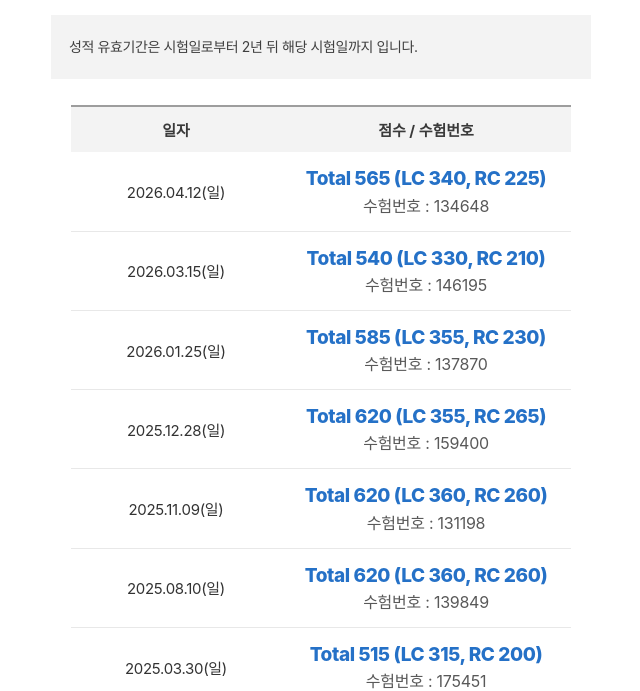
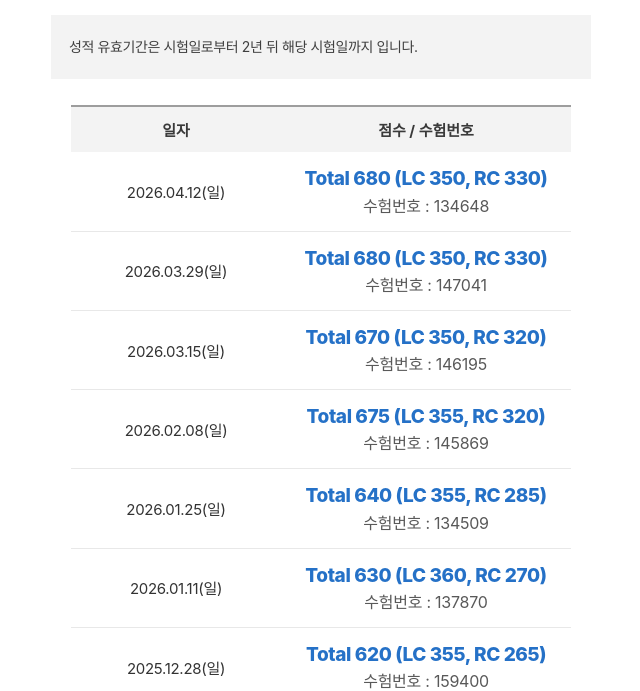
Before and after one commit to sungchol3/HTML_Project, a website: page m_toeic_score_list.html in a window 1280 px wide. Shown: the part 113-804 px from the top of the page, without its empty margins (319-959 px from the left). Drawn offline with Linux system fonts and the light colour scheme.

Commit message:
Update m_toeic_score_list.js script
Change the table contents into data from toeic_scores.csv automatically.

```diff
--- a/m_toeic_score_list.html
+++ b/m_toeic_score_list.html
@@ -1,4 +1,4 @@
- <!DOCTYPE html>
+<!DOCTYPE html>
 <html lang="ko">
 <head>
     <meta charset="UTF-8">
@@ -20,7 +20,7 @@
 
         body {
             margin: 0;
-            font-family: -apple-system, BlinkMacSystemFont, "Apple SD Gothic Neo", "Noto Sans KR", "Segoe UI", sans-serif;
+            font-family: -apple-system, BlinkMacSystemFont, "Apple SD Gothic Neo", "Segoe UI", sans-serif;
             color: var(--text-dark);
             background: #fff;
         }
@@ -272,66 +272,11 @@
                         <th scope="col">점수 / 수험번호</th>
                     </tr>
                 </thead>
-                <tbody>
-                    <tr>
-                        <td class="date-cell">2026.04.12(일)</td>
-                        <td class="result-cell">
-                            <p class="total">Total 565 (LC 340, RC 225)</p>
-                            <p class="number">수험번호 : 134648</p>
-                        </td>
-                    </tr>
-                    <tr>
-                        <td class="date-cell">2026.03.15(일)</td>
-                        <td class="result-cell">
-                            <p class="total">Total 540 (LC 330, RC 210)</p>
-                            <p class="number">수험번호 : 146195</p>
-                        </td>
-                    </tr>
-                    <tr>
-                        <td class="date-cell">2026.01.25(일)</td>
-                        <td class="result-cell">
-                            <p class="total">Total 585 (LC 355, RC 230)</p>
-                            <p class="number">수험번호 : 137870</p>
-                        </td>
-                    </tr>
-                    <tr>
-                        <td class="date-cell">2025.12.28(일)</td>
-                        <td class="result-cell">
-                            <p class="total">Total 620 (LC 355, RC 265)</p>
-                            <p class="number">수험번호 : 159400</p>
-                        </td>
-                    </tr>
-                    <tr>
-                        <td class="date-cell">2025.11.09(일)</td>
-                        <td class="result-cell">
-                            <p class="total">Total 620 (LC 360, RC 260)</p>
-                            <p class="number">수험번호 : 131198</p>
-                        </td>
-                    </tr>
-                    <tr>
-                        <td class="date-cell">2025.08.10(일)</td>
-                        <td class="result-cell">
-                            <p class="total">Total 620 (LC 360, RC 260)</p>
-                            <p class="number">수험번호 : 139849</p>
-                        </td>
-                    </tr>
-                    <tr>
-                        <td class="date-cell">2025.03.30(일)</td>
-                        <td class="result-cell">
-                            <p class="total">Total 515 (LC 315, RC 200)</p>
-                            <p class="number">수험번호 : 175451</p>
-                        </td>
-                    </tr>
-                    <tr>
-                        <td class="date-cell">2025.02.09(일)</td>
-                        <td class="result-cell">
-                            <p class="total">Total 545 (LC 325, RC 220)</p>
-                            <p class="number">수험번호 : 138808</p>
-                        </td>
-                    </tr>
+                <tbody id="score-data">
                 </tbody>
             </table>
         </section>
     </div>
 </body>
+<script src="m_toeic_score_list.js"></script>
 </html>
--- /dev/null
+++ b/m_toeic_score_list.js
@@ -0,0 +1,67 @@
+function parseCsv(csvText) {
+    const lines = csvText.trim().split(/\r?\n/);
+    if (lines.length < 2) return [];
+
+    const headers = lines[0].split(",").map((v) => v.trim());
+    return lines.slice(1).map((line) => {
+        const values = line.split(",").map((v) => v.trim());
+        const row = {};
+        headers.forEach((header, index) => {
+            row[header] = values[index] ?? "";
+        });
+        return row;
+    });
+}
+
+function buildScoreRow(item) {
+    return `
+        <tr>
+            <td class="date-cell">${item.testDate}</td>
+            <td class="result-cell">
+                <p class="total">Total ${item.total} <span>(LC ${item.lc}, RC ${item.rc})</span></p>
+                <p class="number">수험번호 : ${item.registrationNo}</p>
+            </td>
+        </tr>
+    `;
+}
+
+function bindDetailButtons(tableBody) {
+    const detailPage = tableBody.dataset.detailPage || "toeic.html";
+
+    tableBody.addEventListener("click", (event) => {
+        const target = event.target;
+        if (!(target instanceof HTMLElement)) return;
+
+        const button = target.closest(".btn-detail");
+        if (!button) return;
+
+        const testDate = button.getAttribute("data-test-date");
+        if (!testDate) return;
+
+        window.location.href = `${detailPage}?date=${encodeURIComponent(testDate)}`;
+    });
+}
+
+async function renderScoresFromCsv() {
+    const tableBody = document.getElementById("score-data");
+    if (!tableBody) return;
+
+    bindDetailButtons(tableBody);
+
+    try {
+        const response = await fetch("toeic_scores.csv");
+        if (!response.ok) throw new Error("CSV load failed");
+
+        const csvText = await response.text();
+        const rows = parseCsv(csvText);
+        tableBody.innerHTML = rows.map(buildScoreRow).join("");
+    } catch (error) {
+        tableBody.innerHTML = `
+            <tr>
+                <td colspan="5">점수 파일을 불러오지 못했습니다.</td>
+            </tr>
+        `;
+    }
+}
+
+renderScoresFromCsv();
--- /dev/null
+++ b/package.json
@@ -0,0 +1,5 @@
+{
+  "dependencies": {
+    "csv-parser": "^3.2.0"
+  }
+}
```
Also changed, not shown: 1 other file.
